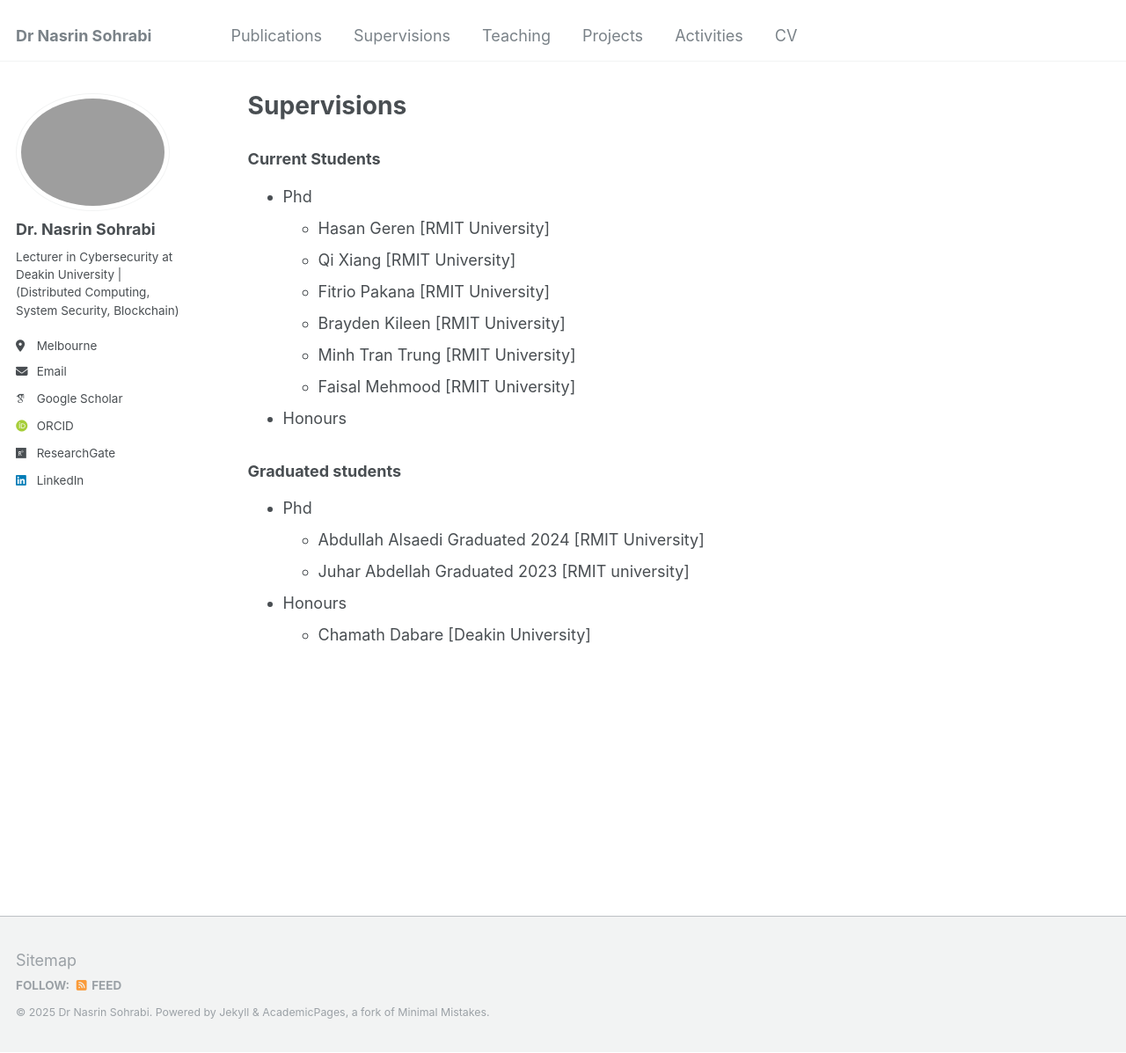
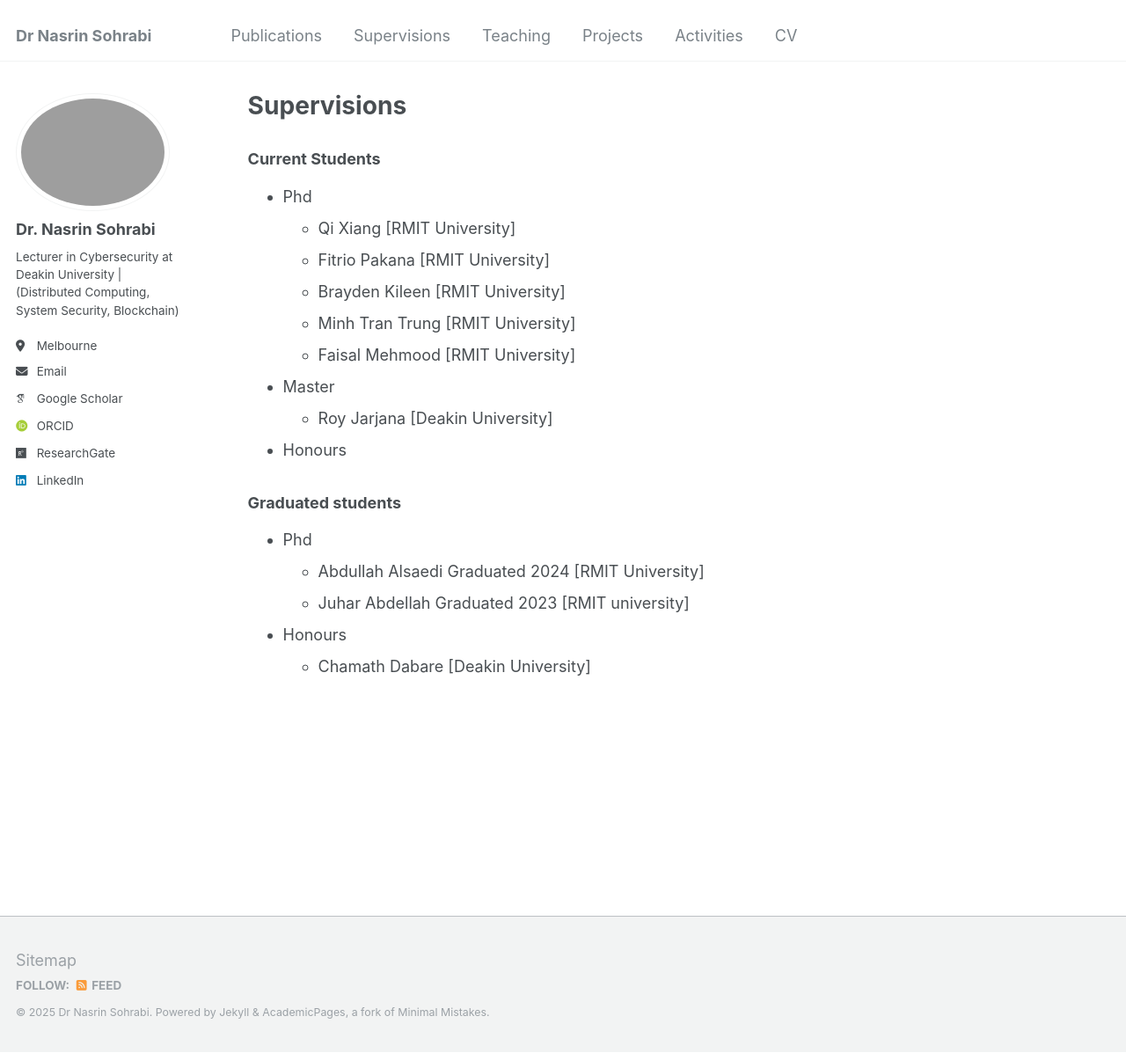
Before and after one commit to Nasrin-Sohrabi/Nasrin-Sohrabi.github.io, a Jekyll site: the page built from _pages/supervisions.html, in a window 1280 px wide and 1197 px high. Shown: the whole window at 88% size. Built offline with Jekyll 4.4.1, drawn with Linux system fonts in a browser that asks for light colours; some web fonts are replaced.

Commit message:
update supervision list

```diff
--- a/_pages/supervisions.html
+++ b/_pages/supervisions.html
@@ -12,12 +12,16 @@ author_profile: true
         <ul>
             <li>Phd
                 <ul>
-                <li> Hasan Geren [RMIT University]</li>
                 <li> Qi Xiang [RMIT University]</li>
                 <li> Fitrio Pakana [RMIT University]</li>
                 <li> Brayden Kileen [RMIT University]</li>
                 <li> Minh Tran Trung [RMIT University]</li>
                 <li> Faisal Mehmood [RMIT University]</li>
+                </ul>
+            </li>
+            <li>Master
+                <ul>
+                   <li>Roy Jarjana [Deakin University]</li>
                 </ul>
             </li>
             <li>Honours
```
